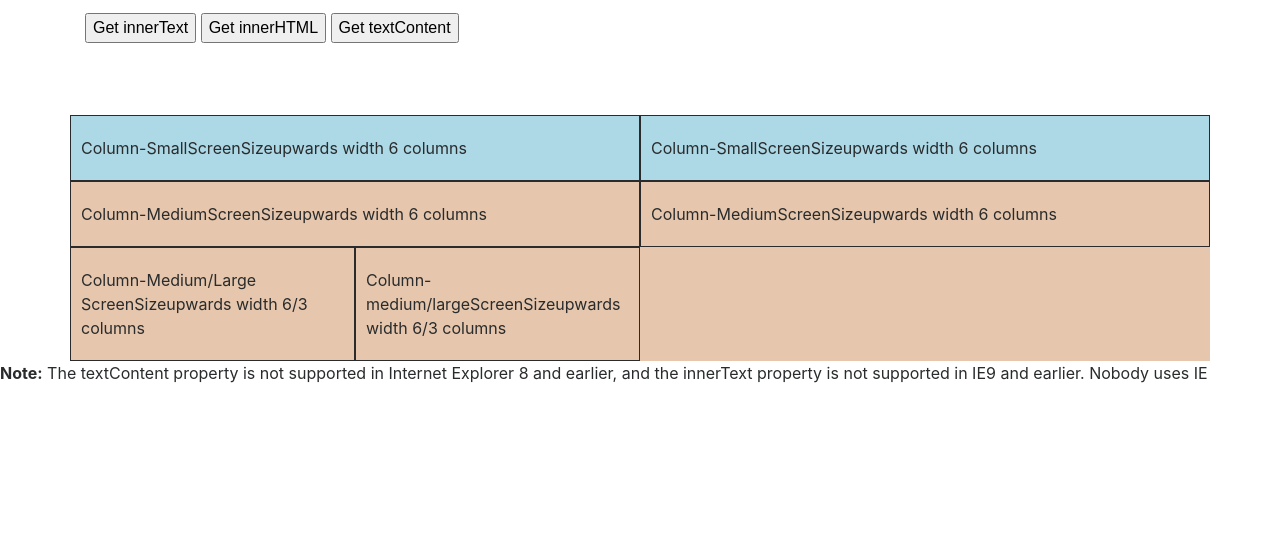
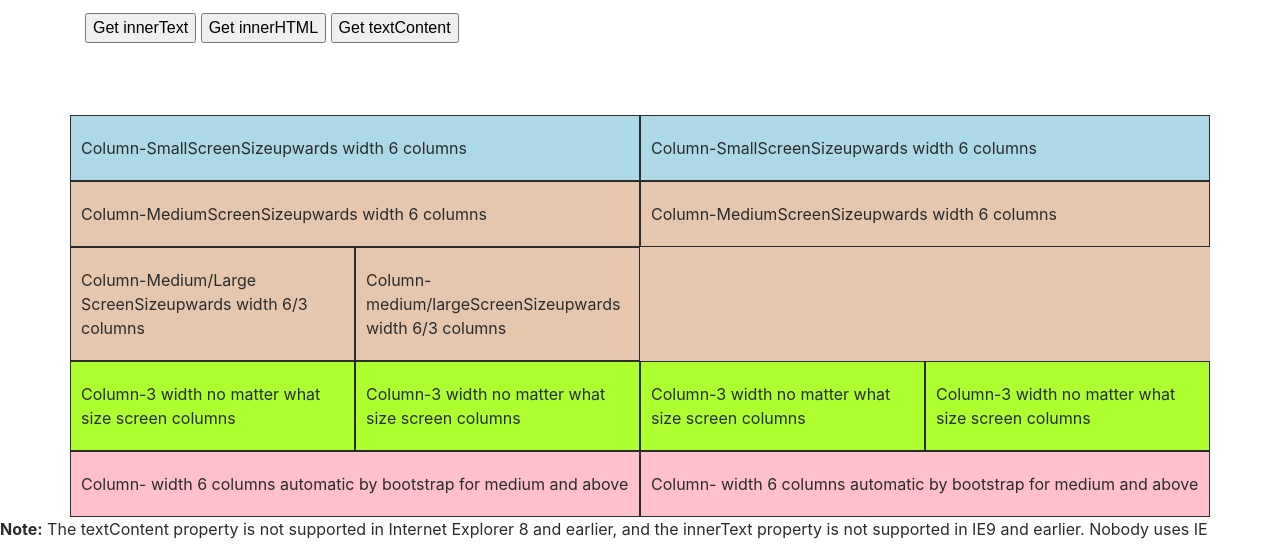
Before and after one commit to Samialq99/webdev, a plain HTML site: page index.html in a window 1280 px wide. Shown: the part 567-1124 px from the top of the page. Before the commit the page ends 968 px from the top, so only its background shows below. Drawn offline with nearby package versions, Linux system fonts and the light colour scheme; a script that the page names is missing.

Commit message:
More on grid

```diff
--- a/index.html
+++ b/index.html
@@ -100,6 +100,7 @@
 <!-- GRID SYSTEM : we want to take up 6 columns in width,for small screen sizes and upwards write : col-sm-6 // col stands for column-->
 
 <div class ="container">
+
       <div class="row" style="background: lightblue">
         <!-- we created a row and inside this row we want 2 columns-->
         <div class="col-sm-6"> Column-SmallScreenSizeupwards width 6 columns </div>
@@ -113,13 +114,32 @@
           <div class="col-md-6">Column-MediumScreenSizeupwards width 6 columns</div>
           <div class="col-md-6 col-lg-3"> Column-Medium/Large ScreenSizeupwards width 6/3 columns </div>
           <div class="col-md-6 col-lg-3">Column-medium/largeScreenSizeupwards width 6/3 columns</div>
-        </div>
+      </div>
+
+      <div class="row" style="background: greenyellow">
+          <!-- we created a row and inside this row we want 2 columns, we are going to use bootstraps classes for sizes like bellow-->
+          <div class="col-3"> Column-3 width no matter what size screen columns </div>
+          <div class="col-3">Column-3 width no matter what size screen columns</div>
+          <div class="col-3"> Column-3 width no matter what size screen columns </div>
+          <div class="col-3">Column-3 width no matter what size screen columns</div>
+      </div>
         <!-- Notice when screen is small it remains two sections in the SM type but extra small it stacks on top of eachother responsive design
         Notice for Medium screen sizes its stacked on top already if your in small screen size and will be side by side when expanded to medium size
         While in Large screen sizes if you chose 3 columns then only when its large enough it will apply the 2 sections next to eachother with each taking 3 col width, but any smaller size it will stack on top of eachother
+        Notice finally col-3 Keeps it at width 3 no matter what screen size
+        we can also use col-md, and when we add another col-md Bootstrap will split the width between both columns automatically on medium screen sizes and above
         -->
 
-    </div>
+        <div class="row" style="background: pink">
+            <!-- we created a row and inside this row we want 2 columns-->
+            <div class="col-md"> Column- width 6 columns automatic by bootstrap for medium and above</div>
+            <div class="col-md">Column- width 6 columns automatic by bootstrap for medium and above </div>
+          </div>
+ </div>
+
+
+
+
 
 
 
```
